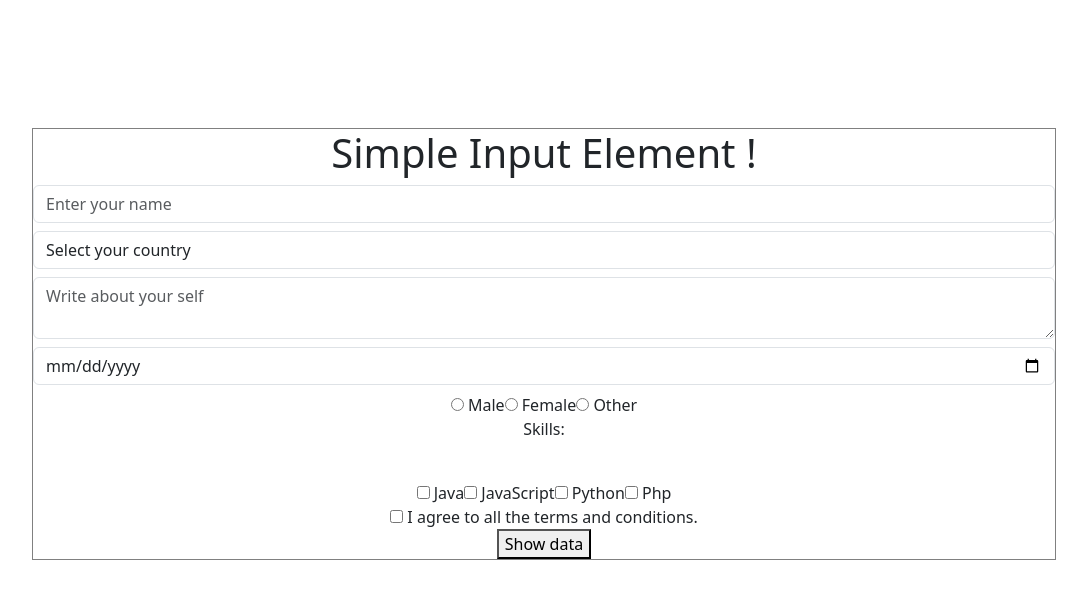
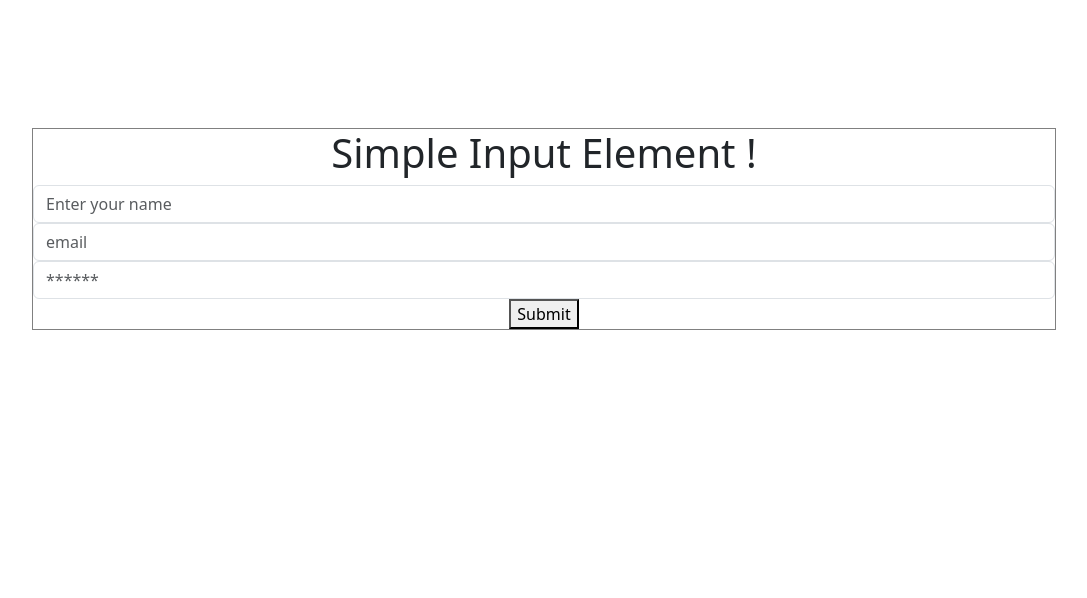
Before and after one commit to Torjuman/react-learning, a React app in the folder react-app/: page / in a window 1280 px wide. Shown: the top 598 px of the page, without its empty margins (96-1183 px from the left). Built offline with nearby package versions, Linux system fonts and the light colour scheme.

Commit message:
Try uncontroled form

```diff
--- a/react-app/src/components/App.jsx
+++ b/react-app/src/components/App.jsx
@@ -1,7 +1,8 @@
 import React from 'react';
 
 import classes from './app.module.css';
-import Input from './inputs/index';
+import UncontroledForm from './form/UncontroledForm';
+// import Input from './inputs/index';
 
 class App extends  React.Component {
 
@@ -10,7 +11,7 @@
         return (
             <div className={classes.container}>
                 <h1>Simple Input Element !</h1>
-                <Input />
+                <UncontroledForm />
             </div>
         )
     }
--- /dev/null
+++ b/react-app/src/components/form/UncontroledForm.jsx
@@ -0,0 +1,32 @@
+import React from 'react';
+
+class UncontroledForm extends React.Component {
+    handleSubmit = event => {
+        event.preventDefault();
+        const data = {}
+        data.name = event.target.name.value
+        data.email = event.target.email.value
+        data.password = event.target.password.value
+
+        console.log(data);
+        event.target.reset()
+    }
+
+    render () {
+        return (
+            <div>
+                <form onSubmit={this.handleSubmit} >
+                    <input className="form-control" type="text" name="name" placeholder="Enter your name" />
+
+                    <input className="form-control" type="email" name="email" placeholder="email" />
+
+                    <input className="form-control" type="password" name="password" placeholder="******" />
+
+                    <button type="submit">Submit</button>
+                </form>
+            </div>
+        )
+    }
+}
+
+export default UncontroledForm;
```
